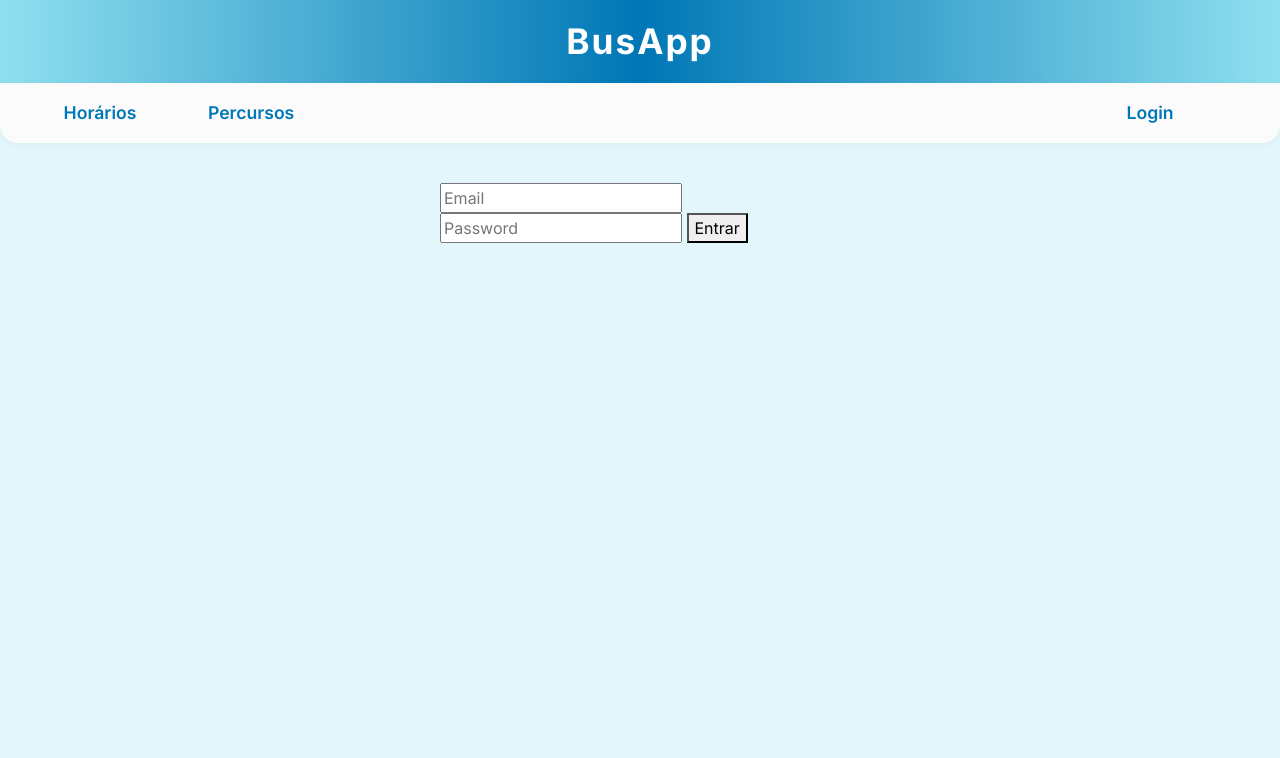
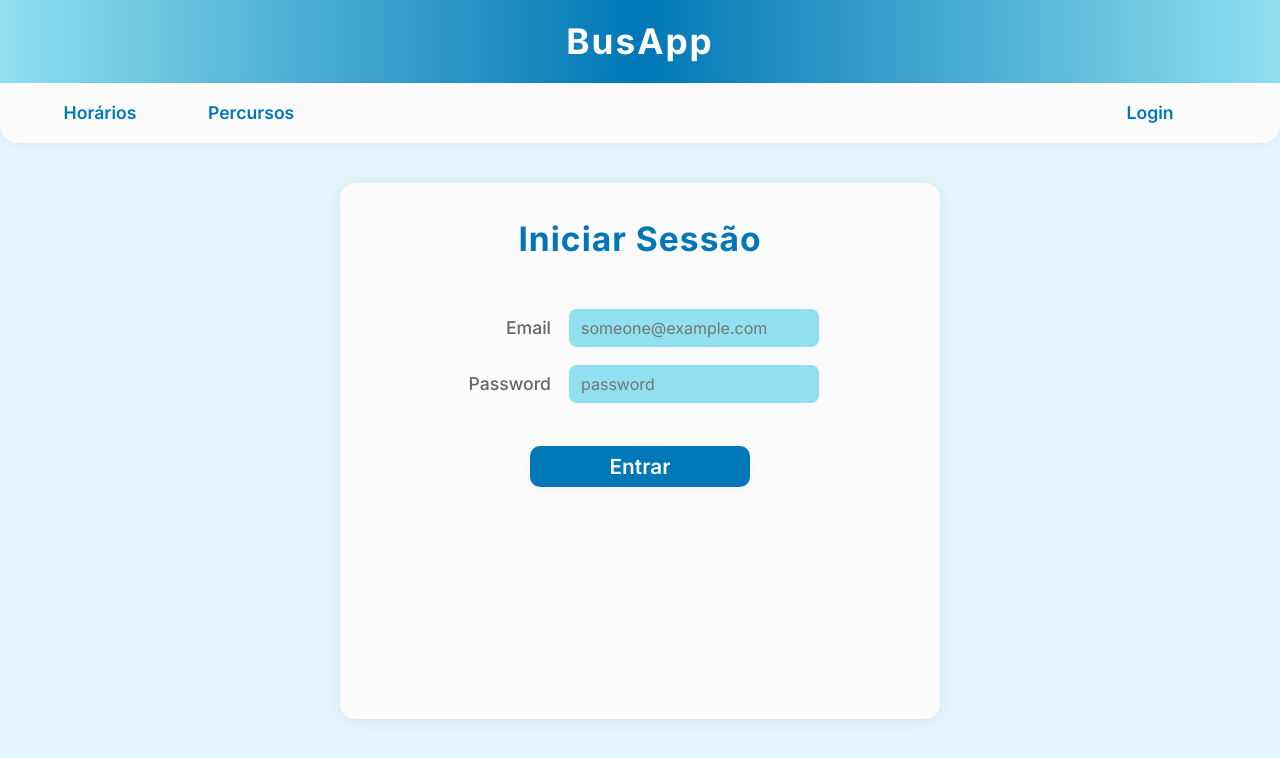
Before and after one commit to DuartePortfolio/bus-app, a plain HTML site: page frontend/html/login.html in a window 1280 px wide. Drawn offline with nearby package versions, Linux system fonts and the light colour scheme.

Commit message:
login done

```diff
--- a/frontend/html/login.html
+++ b/frontend/html/login.html
@@ -10,7 +10,6 @@
     integrity="sha384-j1CDi7MgGQ12Z7Qab0qlWQ/Qqz24Gc6BM0thvEMVjHnfYGF0rmFCozFSxQBxwHKO" crossorigin="anonymous"></script>
 
     <link rel="stylesheet" href="../styles/base.css">
-
     <link rel="stylesheet" href="../styles/login.css">
 </head>
 <body>
@@ -25,12 +24,30 @@
         <a class="nav-link" href="../html/login.html">Login</a>
     </nav>
     <main>
-        <form id="login-form">
-            <input name="email" placeholder="Email" required />
-            <input type="password" name="password" placeholder="Password" required />
-            <button type="submit">Entrar</button>
-        </form>
-        <script src="../js/login.js"></script>
+        <section class="container-section">
+            <h2 class="container-title">Iniciar Sessão</h2>
+
+            <form class="login-form">
+                <div class="credentials">
+                    <div class="cred">
+                        <label for="email">Email</label>
+                        <input type="email" id="email" name="email" placeholder="someone@example.com" required>
+                    </div>
+                    <div class="cred">
+                        <label for="password">Password</label>
+                        <input type="password" id="password" name="password" placeholder="password" required>
+                    </div>
+                </div>
+
+                <div class="button-row">
+                    <button type="submit" class="create-btn">
+                        Entrar
+                    </button>
+                </div>
+            </form>
+        </section>
     </main>
+
+    <script src="../js/login.js"></script>
 </body>
 </html>
--- a/frontend/styles/base.css
+++ b/frontend/styles/base.css
@@ -87,21 +87,3 @@ body {
   margin: 0;
   background-color: #e3f6fc;
 }
-
-
-/* buttons */
-.create-btn {
-  background: var(--primary)   ;
-  color: #fff;
-  border: none;
-  border-radius: 10px;
-  padding: 7px 18px;
-  font-size: 1rem;
-  cursor: pointer;
-  margin-left: 12px;
-  transition: background 0.2s;
-}
-
-.create-btn:hover {
-  background: #005f8a;
-}
--- a/frontend/styles/horarios.css
+++ b/frontend/styles/horarios.css
@@ -49,13 +49,12 @@ form {
   padding: 7px 12px;
   border-radius: 8px;
   font-size: 1rem;
-  transition: border 0.2s;
   background-color: var(--secondary);
-  width: 250px
+  width: 250px;
+  border: none;
 }
 
 .optgroup select:focus {
-  border-color: var(--primary);
   outline: none;
 }
 
@@ -78,7 +77,7 @@ option {
   display: flex;
   align-items: center;
   width: 220px;
-  text-align: center;
+  justify-content: center !important;
 }
 
 .create-btn:hover {
--- a/frontend/styles/login.css
+++ b/frontend/styles/login.css
@@ -1,25 +1,16 @@
-main {
-  margin: 40px auto 0 auto;
-  max-width: 400px;
+label {
+  font-size: 1.7rem;
+  width: 90px;
+  text-align: right;
 }
 
 .login-form {
   display: flex;
   flex-direction: column;
-  align-items: stretch;
-  margin-top: 30px;
-}
-
-.login-form h2 {
-  text-align: center;
-  margin-bottom: 30px;
-  font-weight: bold;
-}
-
-.login-form label {
-  font-size: 1.1rem;
-  margin-bottom: 6px;
-  margin-top: 12px;
+  gap: 18px;
+  align-items: center;
+  margin-top: 50px;
+  margin-bottom: 200px;
 }
 
 .login-form input {
@@ -28,28 +19,82 @@ main {
   border-radius: 10px;
   font-size: 1.2rem;
   padding: 10px 14px;
-  margin-bottom: 4px;
 }
 
-.login-form button {
-  background:  var(--primary);
+.credentials {
+  display: flex;
+  flex-direction: column;
+  gap: 18px;
+  flex-wrap: wrap;
+  justify-content: center;
+  align-items: center;
+}
+
+.cred {
+  display: flex;
+  flex-direction: row;
+  gap: 18px;
+  align-items: center;
+  justify-content: center;
+}
+
+.cred label {
+  font-size: 1.1rem;
+  color: var(--text-sec);
+  font-weight: 500;
+}
+
+.cred input {
+  padding: 7px 12px;
+  border-radius: 8px;
+  font-size: 1rem;
+  transition: border 0.2s;
+  background-color: var(--secondary);
+  width: 250px;
+}
+
+.cred input:focus {
+  border-color: var(--primary);
+  outline: none;
+}
+
+.create-btn {
+  background: var(--primary);
   color: var(--background);
-  font-size: 1.3rem;
-  padding: 12px 0;
   border: none;
   border-radius: 10px;
+  margin-top: 25px;
+  padding: 5px 25px;
   cursor: pointer;
-  margin-top: 24px;
-  font-weight: bold;
+  font-weight: 600;
+  transition: background 0.2s;
+  box-shadow: 0 2px 8px rgba(0,0,0,0.04);
+  font-size: 1.3rem;
+  display: flex;
+  align-items: center;
+  width: 220px;
+  justify-content: center !important;
 }
 
-.login-form .signup-link {
-  text-align: center;
-  margin-top: 18px;
-  font-size: 1.3rem;
+.create-btn:hover {
+  background: var(--accent);
+  color: var(--primary);
 }
 
-.login-form .signup-link a {
-  color: var(--text);
-  text-decoration: none;
+.container-section {
+  background: var(--background);
+  border-radius: 15px;
+  box-shadow: 0 2px 16px rgba(0,0,0,0.07);
+  padding: 36px 32px 32px 32px;
+  max-width: 600px;
+  margin: 40px auto 40px auto;
 }
+
+.container-title {
+  text-align: center;
+  color: var(--primary);
+  font-size: 2.1rem;
+  margin-bottom: 24px;
+  font-weight: 700;
+  letter-spacing: 1px;
+}
--- a/frontend/styles/percursos.css
+++ b/frontend/styles/percursos.css
@@ -1,8 +1,3 @@
-.form-group {
-  display: flex;
-  flex-direction: column;
-}
-
 label {
   font-size: 1.7rem;
   margin-bottom: 8px;
@@ -49,13 +44,12 @@ form {
   padding: 7px 12px;
   border-radius: 8px;
   font-size: 1rem;
-  transition: border 0.2s;
   background-color: var(--secondary);
-  width: 250px
+  width: 250px;
+  border: none;
 }
 
 .optgroup select:focus {
-  border-color: var(--primary);
   outline: none;
 }
 
@@ -78,7 +72,7 @@ option {
   display: flex;
   align-items: center;
   width: 220px;
-  text-align: center;
+  justify-content: center !important;
 }
 
 .create-btn:hover {
--- a/frontend/styles/register.css
+++ /dev/null
@@ -1,55 +0,0 @@
-main {
-  margin: 40px auto 0 auto;
-  max-width: 400px;
-}
-
-.signup-form {
-  display: flex;
-  flex-direction: column;
-  align-items: stretch;
-  margin-top: 30px;
-}
-
-.signup-form h2 {
-  text-align: center;
-  margin-bottom: 30px;
-  font-weight: bold;
-}
-
-.signup-form label {
-  font-size: 1.1rem;
-  margin-bottom: 6px;
-  margin-top: 12px;
-}
-
-.signup-form input {
-  background: var(--secondary);
-  border: none;
-  border-radius: 10px;
-  font-size: 1.2rem;
-  padding: 10px 14px;
-  margin-bottom: 4px;
-}
-
-.signup-form button {
-  background:  var(--primary);
-  color: var(--background);
-  font-size: 1.3rem;
-  padding: 12px 0;
-  border: none;
-  border-radius: 10px;
-  cursor: pointer;
-  margin-top: 24px;
-  font-weight: bold;
-}
-
-.signup-form .login-link {
-  text-align: center;
-  margin-top: 18px;
-  font-size: 1.2rem;
-}
-
-.signup-form .login-link a {
-  color: var(--text);
-  text-decoration: none;
-}
```
